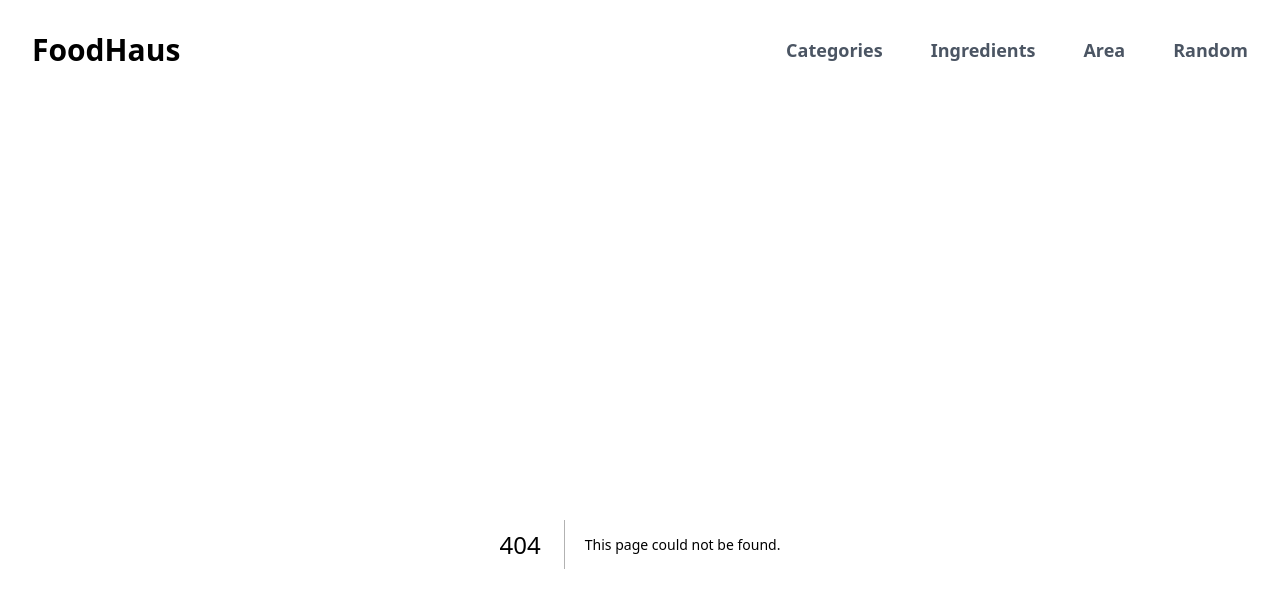
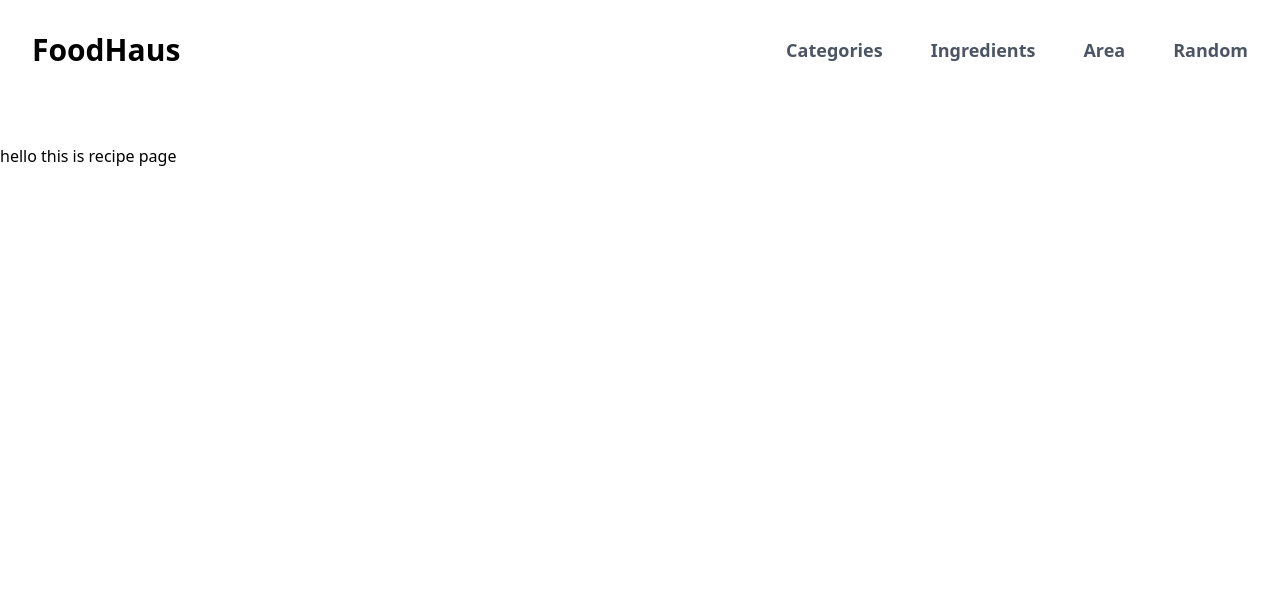
Before and after one commit to grantgariepy/foodhaus, a Next.js app: page /categories/1/1 in a window 1280 px wide. Before the commit this address had no page. Shown: the top 608 px of the page. Built offline with nearby package versions, Linux system fonts and the light colour scheme.

Commit message:
recipe page

```diff
--- /dev/null
+++ b/app/categories/[name]/[id]/page.tsx
@@ -0,0 +1,7 @@
+const mealDBAPI = process.env.MEALDB_API;
+
+export const dynamicParams = true;
+
+export default function RecipePage() {
+  return <h1>hello this is recipe page</h1>;
+}
```
